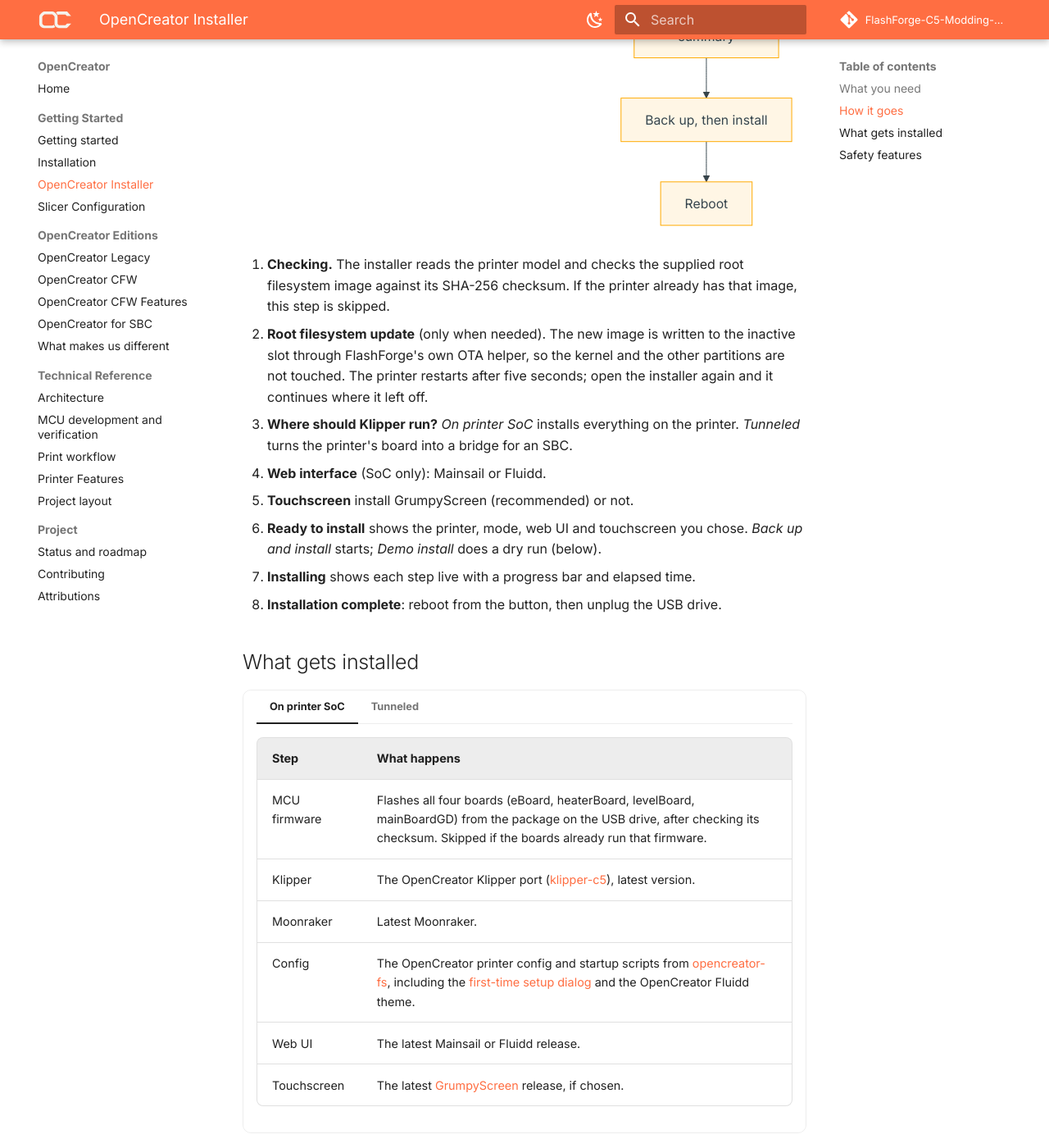
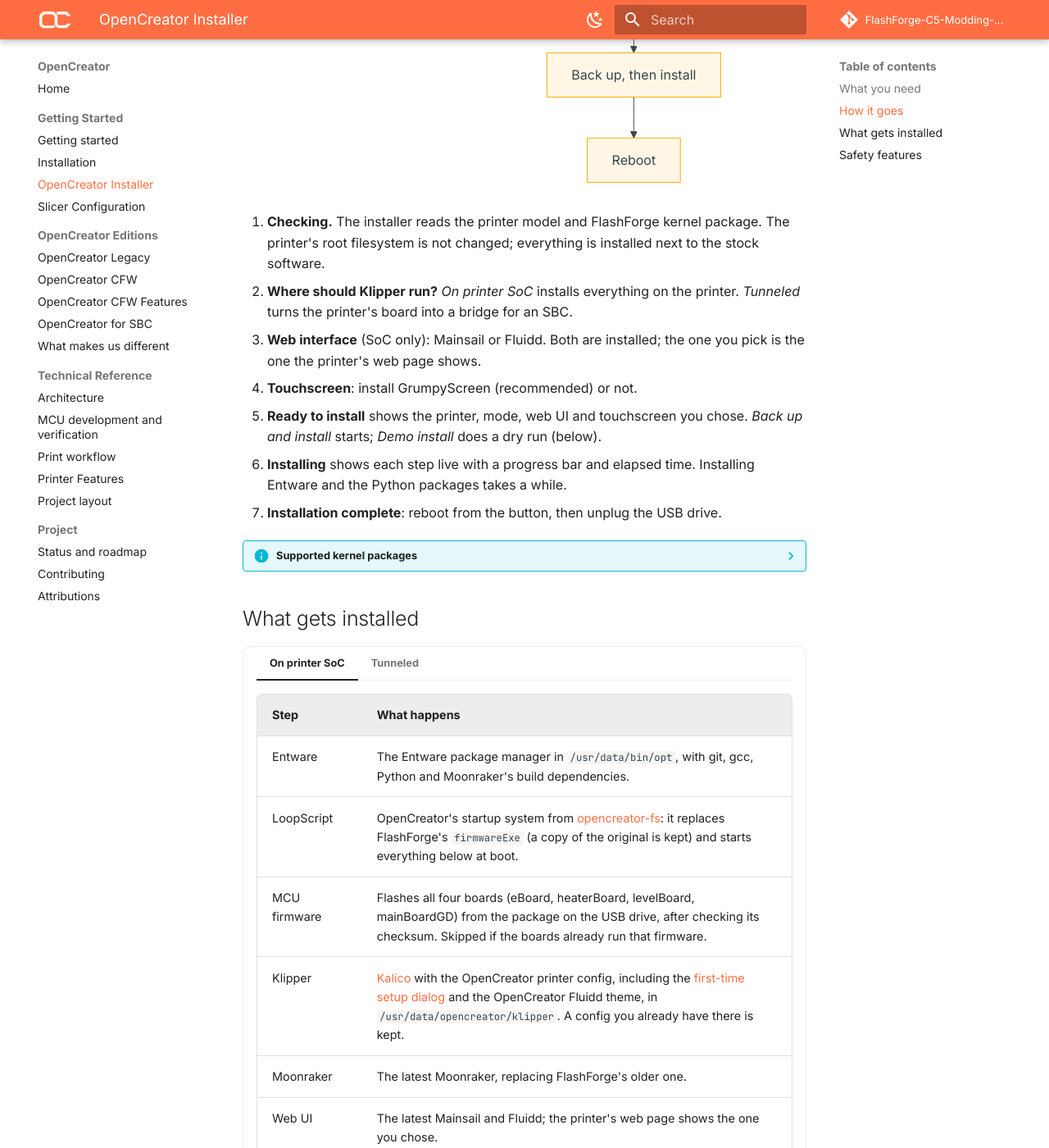
Before and after one commit to FlashForge-C5-Modding-Group/OpenCreator, an MkDocs documentation site: the page built from docs/installer.md, in a window 1280 px wide and 1400 px high, scrolled down 1734 px. Shown: the whole window at 82% size. Built offline with MkDocs 1.6.1 and Material for MkDocs 9.7.7, drawn with Linux system fonts in a browser that asks for light colours; comment, search, counter and statistics services are not loaded; some of the changed text lies outside the part shown.

Commit message:
more website updates

````diff
--- a/docs/installer.md
+++ b/docs/installer.md
@@ -16,43 +16,46 @@ repository.
 
 ## What you need
 
-- [ ] A Creator 5 or Creator 5 Pro
+- [ ] A Creator 5 or Creator 5 Pro on FlashForge firmware (1.9.9 recommended)
 - [ ] A USB drive that meets the [requirements](installation-and-safety.md#requirements-for-usb)
-- [ ] Internet on the printer (Klipper, Moonraker and the web UIs are downloaded during install)
+- [ ] Internet on the printer (Entware, Kalico, Moonraker and the web UIs are downloaded during install)
 - [ ] For tunnel mode: an SBC, see [OpenCreator for SBC](rpi-klipper.md)
 
 ## How it goes
 
 ```mermaid
 flowchart TD
-  A[Check printer model<br/>and root filesystem] --> B{Rootfs up to date?}
-  B -->|no| C[Update rootfs<br/>through the stock OTA path]
-  C --> D[Reboot, reopen installer]
-  D --> A
+  A[Check printer model<br/>and kernel package] --> B{Supported?}
+  B -->|no| S[Stop: install stock 1.9.9 first]
   B -->|yes| E{Where should<br/>Klipper run?}
   E -->|On printer SoC| F[Choose Mainsail or Fluidd]
   F --> G[Install GrumpyScreen?]
-  E -->|Tunneled| H
+  E -->|Tunneled| G
   G --> H[Ready to install:<br/>summary]
   H --> I[Back up, then install]
   I --> J[Reboot]
 ```
 
-1. **Checking.** The installer reads the printer model and checks the supplied
-   root filesystem image against its SHA-256 checksum. If the printer already
-   has that image, this step is skipped.
-2. **Root filesystem update** (only when needed). The new image is written to
-   the inactive slot through FlashForge's own OTA helper, so the kernel and
-   the other partitions are not touched. The printer restarts after five
-   seconds; open the installer again and it continues where it left off.
-3. **Where should Klipper run?** *On printer SoC* installs everything on the
+1. **Checking.** The installer reads the printer model and FlashForge kernel
+   package. The printer's root filesystem is not changed; everything is
+   installed next to the stock software.
+2. **Where should Klipper run?** *On printer SoC* installs everything on the
    printer. *Tunneled* turns the printer's board into a bridge for an SBC.
-4. **Web interface** (SoC only): Mainsail or Fluidd.
-5. **Touchscreen** install GrumpyScreen (recommended) or not.
-6. **Ready to install** shows the printer, mode, web UI and touchscreen you
+3. **Web interface** (SoC only): Mainsail or Fluidd. Both are installed; the
+   one you pick is the one the printer's web page shows.
+4. **Touchscreen**: install GrumpyScreen (recommended) or not.
+5. **Ready to install** shows the printer, mode, web UI and touchscreen you
    chose. *Back up and install* starts; *Demo install* does a dry run (below).
-7. **Installing** shows each step live with a progress bar and elapsed time.
-8. **Installation complete**: reboot from the button, then unplug the USB drive.
+6. **Installing** shows each step live with a progress bar and elapsed time.
+   Installing Entware and the Python packages takes a while.
+7. **Installation complete**: reboot from the button, then unplug the USB drive.
+
+??? info "Supported kernel packages"
+    Entware needs *legacy NaN*, which is switched on with one byte written at
+    an address that depends on the FlashForge kernel package
+    (`/usr/prog/PROGRAM/kernel/`): `0x00a130d1` for 2.0.1 to 2.0.6 and
+    `0x00B330D1` for 2.0.7 (FlashForge 1.9.9). On any other package the
+    installer stops without changing anything.
 
 ## What gets installed
 
@@ -60,20 +63,23 @@ flowchart TD
 
     | Step | What happens |
     | --- | --- |
+    | Entware | The Entware package manager in `/usr/data/bin/opt`, with git, gcc, Python and Moonraker's build dependencies. |
+    | LoopScript | OpenCreator's startup system from [opencreator-fs](https://github.com/FlashForge-C5-Modding-Group/opencreator-fs): it replaces FlashForge's `firmwareExe` (a copy of the original is kept) and starts everything below at boot. |
     | MCU firmware | Flashes all four boards (eBoard, heaterBoard, levelBoard, mainBoardGD) from the package on the USB drive, after checking its checksum. Skipped if the boards already run that firmware. |
-    | Klipper | The OpenCreator Klipper port ([klipper-c5](https://github.com/FlashForge-C5-Modding-Group/klipper-c5)), latest version. |
-    | Moonraker | Latest Moonraker. |
-    | Config | The OpenCreator printer config and startup scripts from [opencreator-fs](https://github.com/FlashForge-C5-Modding-Group/opencreator-fs), including the [first-time setup dialog](printer-features.md#first-time-setup) and the OpenCreator Fluidd theme. |
-    | Web UI | The latest Mainsail or Fluidd release. |
+    | Klipper | [Kalico](https://github.com/FlashForge-C5-Modding-Group/kalico) with the OpenCreator printer config, including the [first-time setup dialog](printer-features.md#first-time-setup) and the OpenCreator Fluidd theme, in `/usr/data/opencreator/klipper`. A config you already have there is kept. |
+    | Moonraker | The latest Moonraker, replacing FlashForge's older one. |
+    | Web UI | The latest Mainsail and Fluidd; the printer's web page shows the one you chose. |
     | Touchscreen | The latest [GrumpyScreen](https://github.com/FlashForge-C5-Modding-Group/grumpyscreen) release, if chosen. |
 
 === "Tunneled"
 
     | Step | What happens |
     | --- | --- |
+    | Entware | The Entware package manager, with git, gcc and socat. |
+    | LoopScript | Same as SoC mode; in tunnel mode it starts the bridge instead of Klipper. |
     | MCU firmware | Same as SoC mode. |
-    | Bridge | Installs the tunnel bridge and switches the printer's board to bridge-only mode, so it forwards the four boards to your SBC over USB. |
-    | Touchscreen | The latest [GrumpyScreen](https://github.com/FlashForge-C5-Modding-Group/grumpyscreen) release, if chosen. |
+    | Bridge | Installs the socat bridge and switches the printer's board to bridge-only mode, so it forwards the four boards to your SBC over USB. |
+    | Touchscreen | The latest [GrumpyScreen](https://github.com/FlashForge-C5-Modding-Group/grumpyscreen) release, if chosen. Point it at your SBC afterwards: set `host` under `[moonraker]` in `/usr/data/grumpyscreen/grumpyscreen.cfg`. |
     | SBC | Not done by the installer: after rebooting the printer, run the SBC installer from [OpenCreator for SBC](rpi-klipper.md#on-the-sbc). |
 
 ## Safety features
@@ -84,15 +90,16 @@ flowchart TD
 
     ---
 
-    Only a Creator 5 (PID 0028) or Creator 5 Pro (PID 0029) is accepted. If the
-    model can't be detected, installing is blocked.
+    Only a Creator 5 (PID 0028) or Creator 5 Pro (PID 0029) on a supported
+    kernel package is accepted. Otherwise installing is blocked.
 
 -   :material-backup-restore: **Backup first**
 
     ---
 
-    Before anything changes, Klipper, Moonraker, the FlashForge program folder,
-    your config and the web UI folders are archived to the USB drive.
+    Before anything changes, the FlashForge program folder, Moonraker, the
+    OpenCreator folder (Klipper and your config), the web UI folders and the
+    nginx config are archived to the USB drive.
 
 -   :material-restore: **Restore**
 
@@ -100,7 +107,7 @@ flowchart TD
 
     If a backup exists, the installer offers *Restore backup*, also right after
     a failed install. Folders that did not exist before are removed again. MCU
-    firmware is not rolled back.
+    firmware is not rolled back, and Entware stays installed.
 
 -   :material-alert-circle-check: **Preflight warnings**
 
@@ -132,6 +139,6 @@ model, mode, web UI, touchscreen, backup location and time) in
 install.
 
 !!! danger "Power"
-    Do not power off the printer while the root filesystem update or the MCU
-    flashing is running. A power loss there can leave the printer needing
+    Do not power off the printer while the installer is running, especially
+    during MCU flashing. A power loss there can leave the printer needing
     firmware recovery.
````
Also changed, not shown: docs/printer-features.md (+12 -2 lines), docs/rpi-klipper.md (+3 -2 lines), docs/slicer-config.md (+10 -1 lines).
